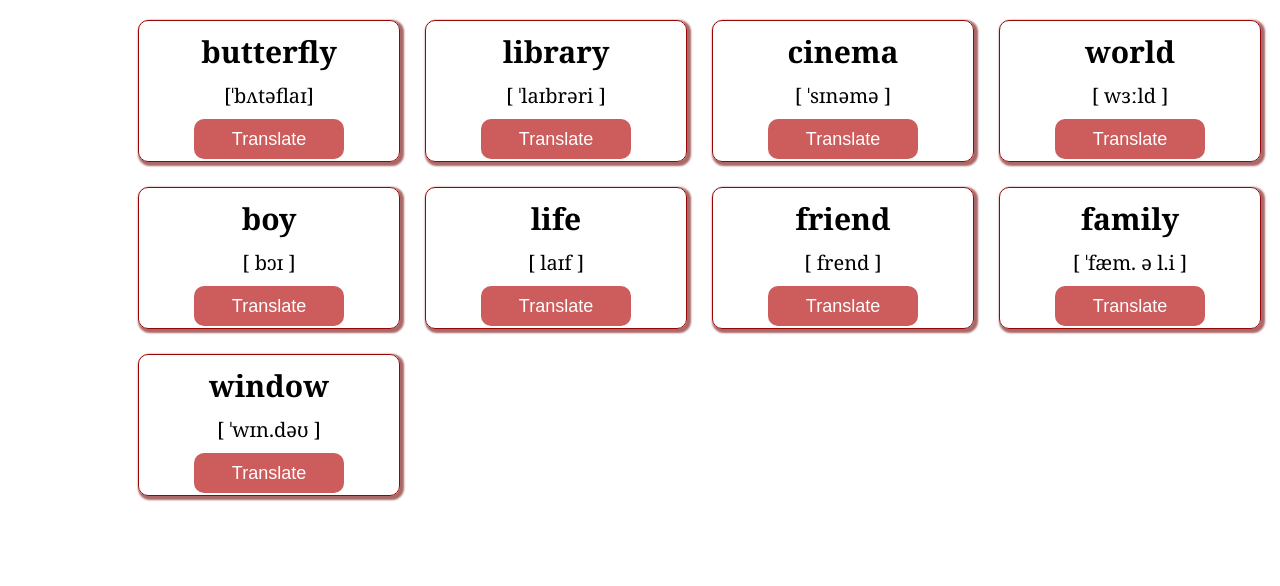
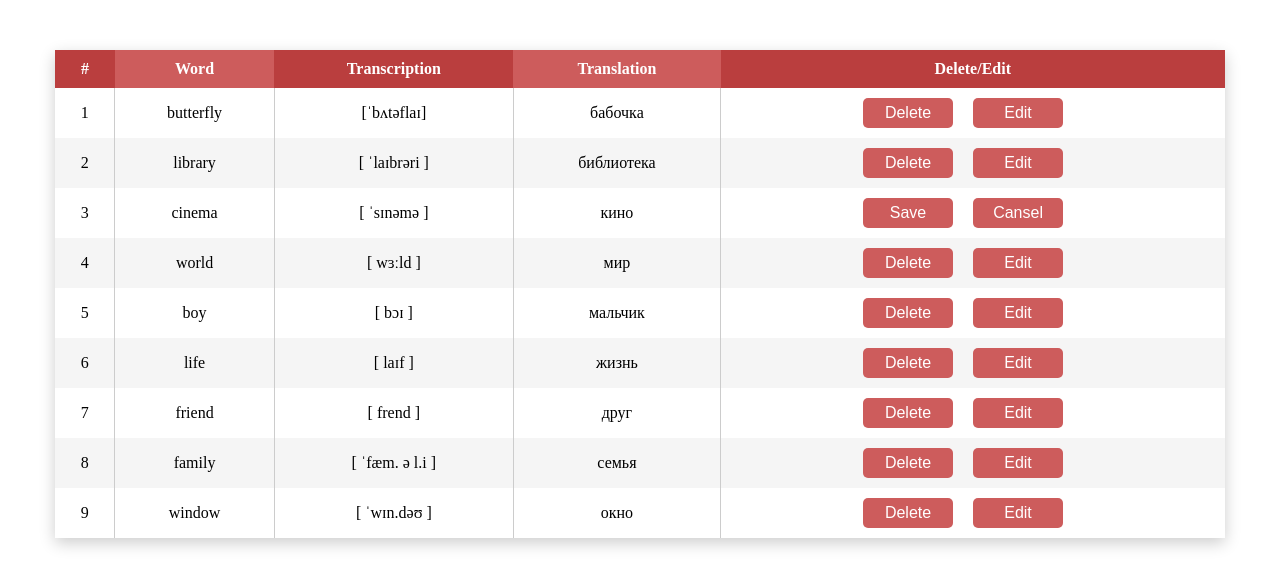
Before and after one commit to Lanarish/englishwords, a React (Create React App) app: page / in a window 1280 px wide. Shown: the top 586 px of the page. Built offline with nearby package versions, Linux system fonts and the light colour scheme.

Commit message:
no changes

```diff
--- a/src/App.js
+++ b/src/App.js
@@ -7,8 +7,8 @@ import TableList from './components/TableList';
 function App() {
   return (
     <div className="App">
-      <WordsList/>
-      {/* <TableList/> */}
+      {/* <WordsList/>  */}
+      <TableList/>
     </div>
   );
 }
--- a/src/components/TableList.jsx
+++ b/src/components/TableList.jsx
@@ -1,5 +1,7 @@
 import React from 'react';
-import './styles/tableList.css'
+import './styles/tableList.css';
+
+
 
 const words = [
     { id: "1", word: "butterfly", transcription: "[ˈbʌtəflaɪ]", translation: "бабочка" },
```
